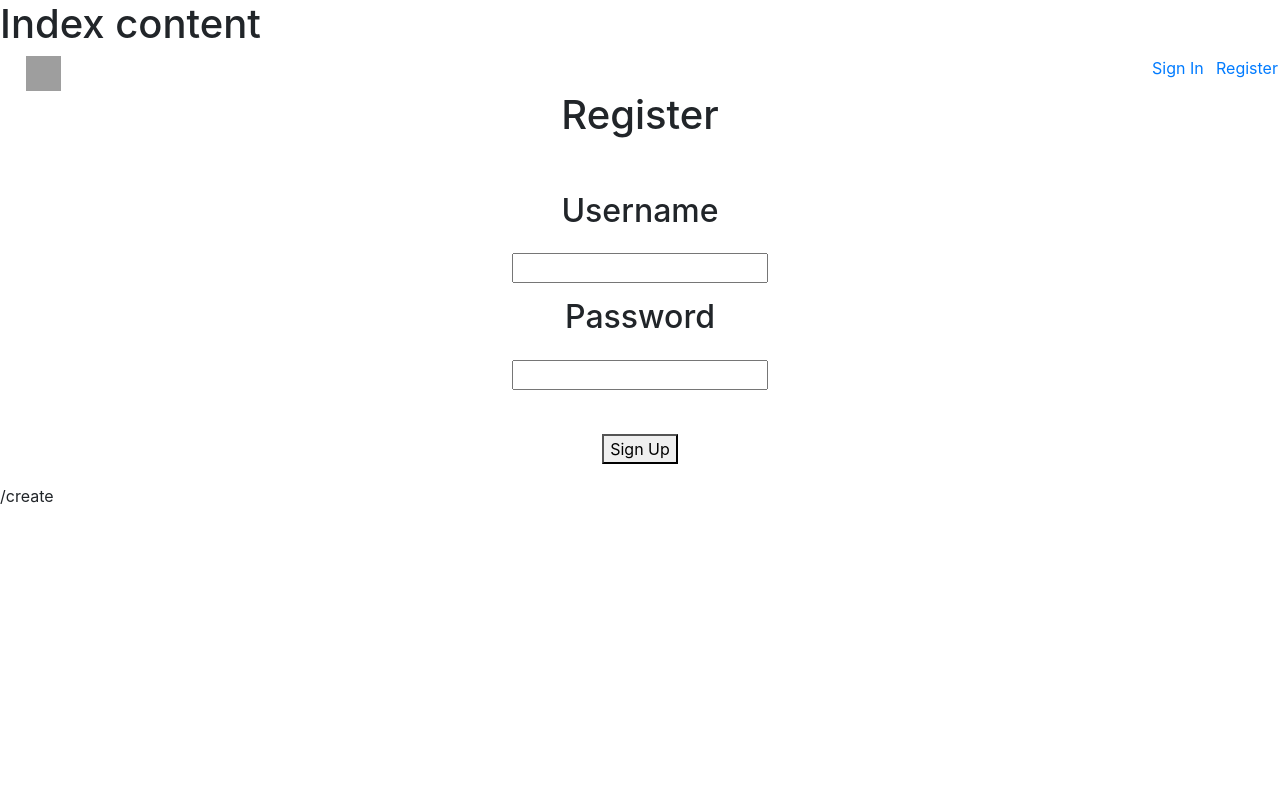
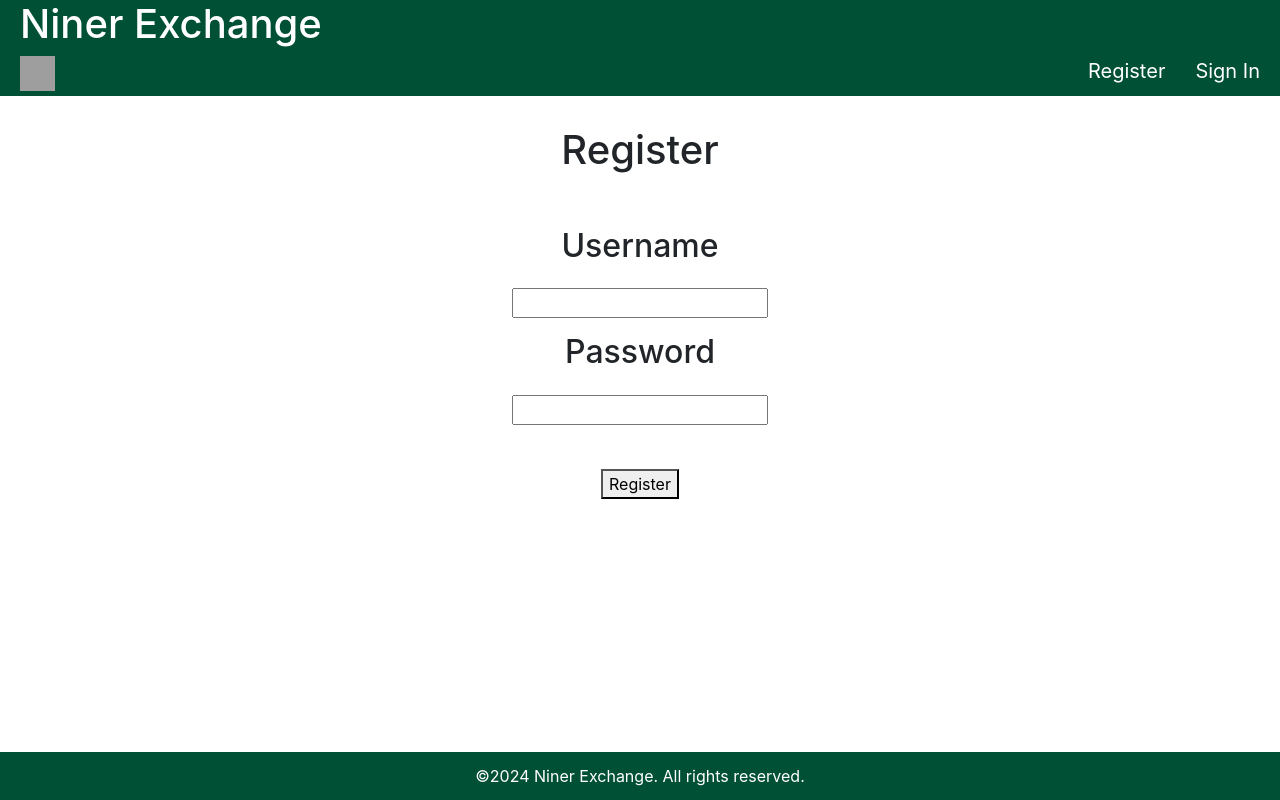
Before and after one commit to SamEads/niner_exchange, a Flask app: page /registration in a window 1280 px wide. Run offline with Flask 3, Linux system fonts and the light colour scheme; some libraries are stand-ins or nearby versions; grey boxes are pictures that could not be loaded.

Commit message:
changed front end
added color

header, footer, body structure to the home page

```diff
--- a/app.py
+++ b/app.py
@@ -12,6 +12,7 @@ app.config['SECRET_KEY'] = 'Secure'
 
 db.init_app(app)
 
+
 @app.route('/')
 def home():
     return render_template('home.html')
@@ -23,7 +24,6 @@ def login():
 @app.route('/registration')
 def registration():
     return render_template('registration.html')
-
 
 #will authenticate user if logging in.
 @app.route('/auth', methods= ['POST', 'GET'])
--- a/static/main.css
+++ b/static/main.css
@@ -1,30 +1,61 @@
-.topnav {
-  background-color: white;
-  overflow: hidden;
-  width: 100%;
+header {
+    grid-area: header;
+    background-color: rgb(0, 80, 53);
 }
 
-.topnav .home {
-  margin-left: 2%;
+header h1 {
+    color: white;
+    padding-left: 20px;
 }
 
-.topnav .sign-in {
-  position: absolute;
-  left: 95%;
+body {
+    display: grid;
+    grid-template-rows: 6rem 1fr 3rem;
+    grid-template-columns: 1fr 80% 1fr;
+    grid-template-areas:
+        "header header header"
+        ". body ."
+        "footer footer footer";
+    margin: 0;
+    height: 100vh;
 }
 
-.topnav .reg {
-  position: absolute;
-  left: 90%;
+main {
+    grid-area: body;
 }
 
-.topnav a:hover {
-  background-color: grey;
-
+footer {
+    grid-area: footer;
+    display: flex;
+    justify-content: center;
+    align-items: center;
+    background-color: rgb(0, 80, 53);
+    color: white;
 }
 
-.topnav a:active {
-  background-color: white;
+.header nav ul {
+    display: inline;
+}
+
+.nav-links {
+    display: flex;
+    justify-content: right;
+    list-style-type: none;
+    padding-right: 10px;
+    gap: 20px;
+}
+
+.nav-links li:first-child {
+    position: absolute;
+    left: 0;
+    padding-left: 20px;
+}
+
+.register a, .sign-in a{
+    color: white;
+    text-decoration: none;
+    font-size: 20px;
+    padding-right: 10px;
 }
 
 .button {
@@ -49,8 +80,8 @@
     text-decoration-color: #595959;
     color: #595959;
     max-width: fit-content;
-  margin-left: auto;
-  margin-right: auto;
+    margin: auto;
+    margin-top: 50px;
 }
 
 .center_input {
@@ -85,6 +116,7 @@
     display: flex;
     justify-content: center;
     padding-bottom: 30px;
+    padding-top: 30px;
 }
 
 .user {
--- a/templates/base.html
+++ b/templates/base.html
@@ -3,27 +3,37 @@
 <head>
     <meta charset="UTF-8">
     <meta name="viewport" content="width=device-width, initial-scale=1.0">
-    <link rel="stylesheet" href="https://stackpath.bootstrapcdn.com/bootstrap/4.3.1/css/bootstrap.min.css" integrity="sha384-ggOyR0iXCbMQv3Xipma34MD+dH/1fQ784/j6cY/iJTQUOhcWr7x9JvoRxT2MZw1T" crossorigin="anonymous">
-    <link rel="stylesheet" href="{{ url_for('static', filename='main.css') }}" />
+    <link rel="stylesheet" href="https://stackpath.bootstrapcdn.com/bootstrap/4.3.1/css/bootstrap.min.css"
+          integrity="sha384-ggOyR0iXCbMQv3Xipma34MD+dH/1fQ784/j6cY/iJTQUOhcWr7x9JvoRxT2MZw1T" crossorigin="anonymous">
+    <link rel="stylesheet" href="{{ url_for('static', filename='main.css') }}"/>
     <title>{% block title %}{% endblock %}</title>
     {% block head %}{% endblock %}
 </head>
 <body>
+
+<header>
     <h1>
-        Index content
+        Niner Exchange
     </h1>
+    <div class="topnav">
+        <nav>
+            <ul class="nav-links">
+                <li><a href="/"> <img width="35" height="35" src="https://img.icons8.com/ios/50/home--v1.png"
+                                      alt="home--v1"/></a></li>
+                <li class="register"><a href="/registration">Register</a></li>
+                <li class="sign-in"><a href="/login">Sign In </a></li>
+            </ul>
+        </nav>
+    </div>
+</header>
 
-    <div class = "topnav">
-            <a class= "home" href="/">
-                <img width="35" height="35" src="https://img.icons8.com/ios/50/home--v1.png" alt="home--v1"/>
-            </a>
+<main>
+    {% block content %}{% endblock %}
+    {% block action_url %}{% endblock %}
+</main>
+
+<footer>&copy;2024 Niner Exchange. All rights reserved.</footer>
+</body>
 
 
-            <a class = "sign-in" href = "/registration">Register</a>
-            <a  class = "reg"href="/login">Sign In </a>
-
-    </div>
-    {% block content %}{% endblock %}
-    {% block action_url %}{% endblock %}
-</body>
 </html>
--- a/templates/login.html
+++ b/templates/login.html
@@ -4,11 +4,10 @@
 
 {% block content %}
 <link href="login.css" rel = "stylesheet">
-<h1 id="login_header">{% block login_text %}Log in{% endblock %}</h1>
+<h1 id="login_header">{% block login_text %}Log In{% endblock %}</h1>
 
 
-
-<form action= {% block action_url %}/auth{% endblock %} method="POST">
+<form action= {% block action_url %}{% endblock %} method="POST">
     <h2 class="user">Username</h2>
     <div class="box">
         <input type="text" id="username" name="username" required>
@@ -16,7 +15,7 @@
 
     <h2 class="user">Password</h2>
     <div class="box">
-        <input type="textbox" id="password" name="password" required>
+        <input type="text" id="password" name="password" required>
     </div>
 
     <br>
--- a/templates/registration.html
+++ b/templates/registration.html
@@ -2,8 +2,8 @@
 
 {% block title %}Registration{% endblock %}
 
-{% block action_url %}/create{% endblock %}
+{% block action_url %}{% endblock %}
 
 {% block login_text %}Register{% endblock %}
 
-{% block sign_in_text %}Sign Up{% endblock %}
+{% block sign_in_text %}Register{% endblock %}
```
Also changed, not shown: static/login.css (line endings or trailing spaces), templates/home.html (line endings or trailing spaces), 1 other file. Lines whose indentation alone changed are shown as unchanged.
